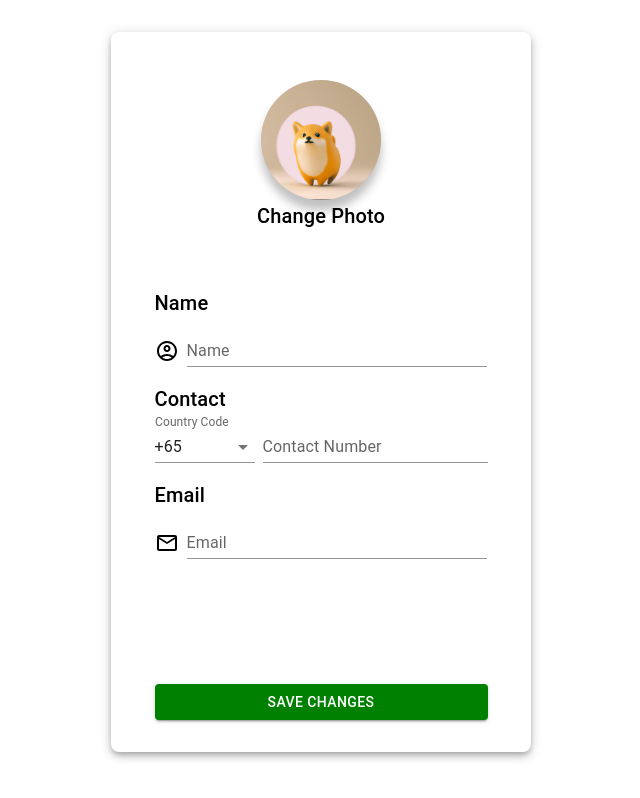
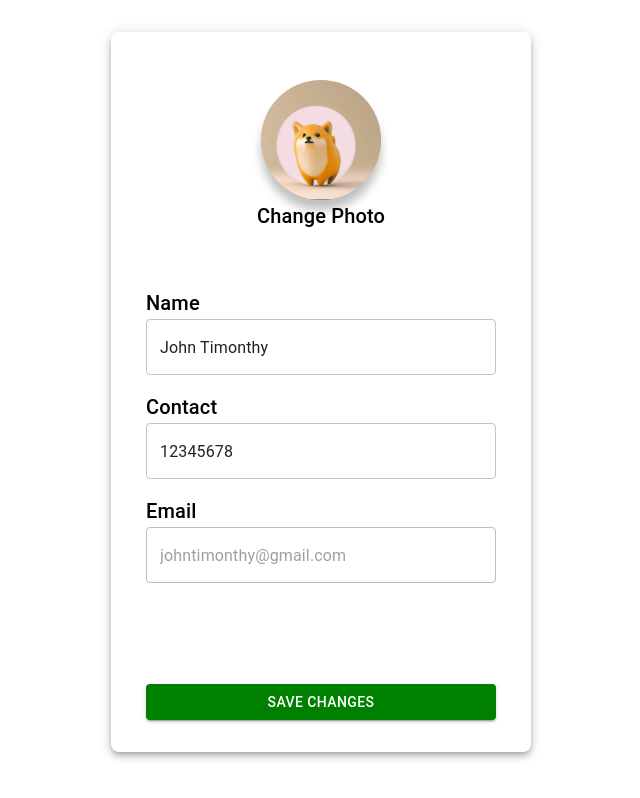
Before and after one commit to felixli1998/FYP-24_DCS__CodeAbility-Crew_EcoYah, a React (Create React App) app in the folder client/: page / in a window 1280 px wide. Shown: the whole page, without its empty margins (319-959 px from the left). Built offline with nearby package versions, Linux system fonts and the light colour scheme; no server answers.

Commit message:
Finished Layout

```diff
--- a/client/src/pages/EditProfile.tsx
+++ b/client/src/pages/EditProfile.tsx
@@ -5,6 +5,8 @@ import { theme } from '../styles/Palette';
 import profilePic from "../assets/ProfilePicture.png";
 import Box from '@mui/material/Box';
 import Stack from '@mui/material/Stack';
+import TextField from '@mui/material/TextField';
+
 import TextFields from "../components/TextFields"
 import Typography from '@mui/material/Typography';
 import Checkboxes from "../components/CheckBox"
@@ -14,6 +16,13 @@ import Link from '@mui/material/Link';
 
 
 export default function SignUp() {
+
+  // Function to get current user data
+  const [userData, setUserData] = useState({
+    name: "John Timonthy",
+    contact: "12345678",
+    email: "johntimonthy@gmail.com"
+  });
 
   const passwordCriteria: string[] = ["At least 12 characters", "1 uppercase letter", "1 lowercase letter", "1 number", "1 symbol"];
   const signUpCriteria: string[] = ["By signing up, you agree to the Terms of Service and Privacy Policy."];
@@ -69,8 +78,13 @@ export default function SignUp() {
         autoComplete="off"
       >
 
-        <Stack spacing={3} justifyContent={"space-between"}>
-          <Box>
+        <Stack spacing={3} justifyContent={"space-between"} >
+          <Box
+            sx = {{
+              width: 350,
+
+            }}
+          >
             <Box
               sx = {{
                 width: "100%",
@@ -100,36 +114,49 @@ export default function SignUp() {
             {/* Name */}
             <Box
               sx={{
-                marginY:"1rem"
+                marginY:"1rem",
               }}
             >
               <Typography variant="h6" align="left" > Name </Typography>
-              <TextFields label="Name" type="name" validate={validateForm} data={handleData}></TextFields>
+              <TextField
+                id="outlined-basic"
+                InputLabelProps={{shrink: false}}
+                variant="outlined"
+                fullWidth
+                defaultValue={userData.name}/>
             </Box>
 
-            {/* Contact  */}
+            {/* Contact */}
             <Box
               sx={{
-                marginY:"1rem"
+                marginY:"1rem",
               }}
             >
               <Typography variant="h6" align="left" > Contact </Typography>
-              <TextFields label="Contact Number" type="number" validate={validateForm} data={handleData}></TextFields>
+              <TextField
+                id="outlined-basic"
+                InputLabelProps={{shrink: false}}
+                variant="outlined"
+                fullWidth
+                defaultValue={userData.contact}/>
             </Box>
 
-            {/* Email  */}
+            {/* Email */}
             <Box
               sx={{
-                marginY:"1rem"
+                marginY:"1rem",
               }}
             >
               <Typography variant="h6" align="left" > Email </Typography>
-              <TextFields label="Email" type="email" validate={validateForm} data={handleData}></TextFields>
+              <TextField
+                id="outlined-basic"
+                InputLabelProps={{shrink: false}}
+                variant="outlined"
+                fullWidth
+                disabled
+                defaultValue={userData.email}/>
             </Box>
           </Box>
-
-
-
           <LongSaveButtons label="Save changes" clickStatus={handleClickStatus}></LongSaveButtons>
         </Stack>
       </Box>
```
